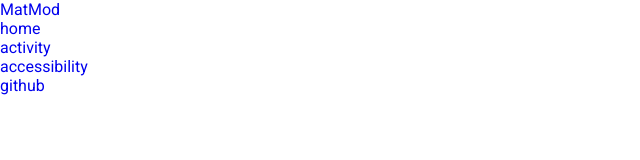
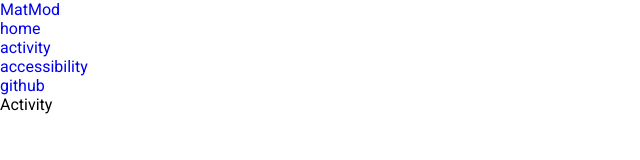
Before and after one commit to zaazi99/eksamen2024, a plain HTML site: page activity.html in a window 1280 px wide. Shown: the full height of the page, 0-640 px from the left. Drawn offline with Linux system fonts and the light colour scheme.

Commit message:
Update activity.html
la til banner

```diff
--- a/activity.html
+++ b/activity.html
@@ -36,6 +36,16 @@
         </div>
     </header>
 
+  <!-- Banner Section -->
+    <!-- Banner Section -->
+    <!-- Banner Section -->
+    <div class="banner activity-banner">
+        <div class="banner-container">
+            <div class="title">Activity</div>
+        </div>
+    </div>
+
+
 </head>
 <body>
 
```
